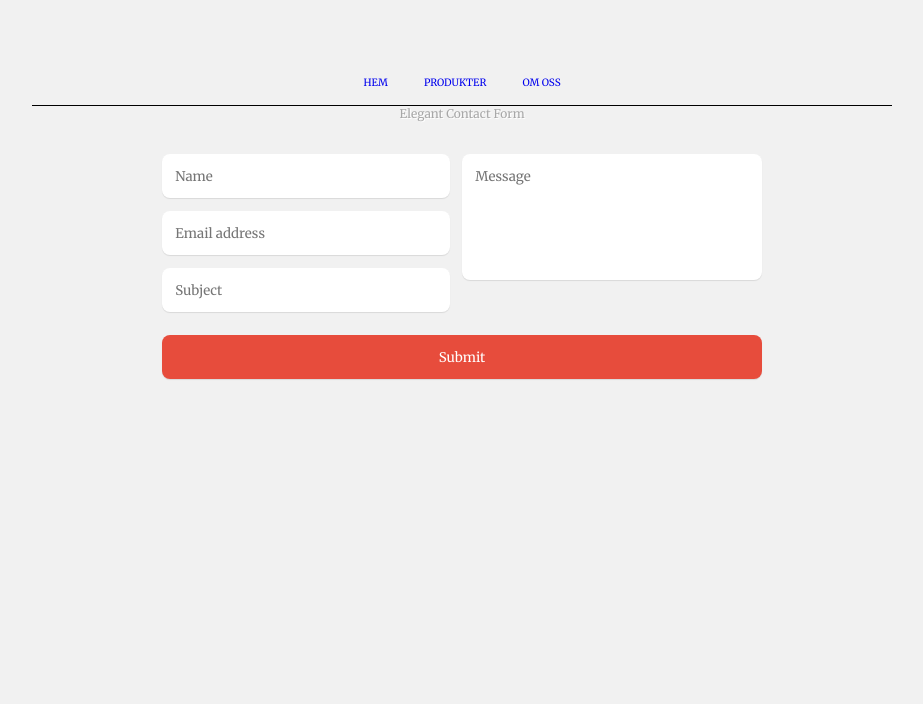
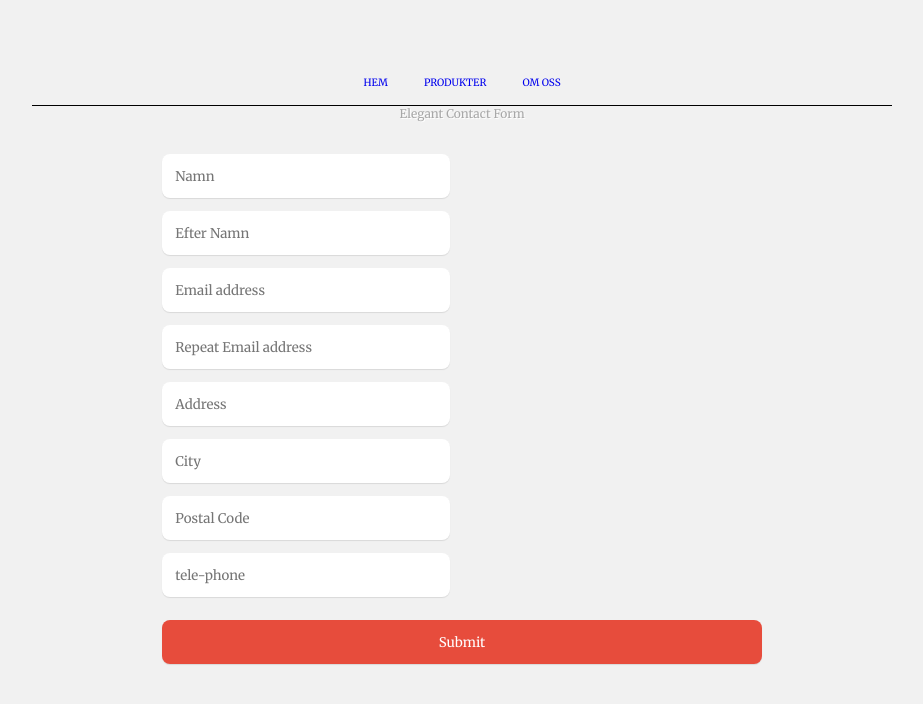
Before and after one commit to Soroush-Sajadi/Ecommerce, a React (Create React App) app in the folder client/app/: page /produkter/checkout in a window 1280 px wide. Shown: the top 704 px of the page, without its empty margins (178-1101 px from the left). Built offline with nearby package versions, Linux system fonts and the light colour scheme.

Commit message:
checkout

```diff
--- a/client/app/src/Components/Checkout.js
+++ b/client/app/src/Components/Checkout.js
@@ -3,21 +3,55 @@ import './Checkout.css'
 
 export default class Omoss extends Component {
 
+    constructor(props) {
+        super(props);
+        this.state = {
+            info: [{
+                name: null,
+                familyName: null,
+                email: null,
+                address: null,
+                city: null,
+                postalCode: null,
+                phone: null
+            }],
+        }
+    }
 
+    checkObjectHasData = (obj) => {
+      for(let key in obj) {
+        if(obj[key] ===  null)
+          return false;
+      }
+      return true;
+
+    }
+
+    getInfo = (e) => {
+      let value = e.target.value
+      let key = e.target.id
+      this.setState({key: this.state.info[0][key] = value})
+    }
+
+    sendDataToDb = () => {
+      this.checkObjectHasData(this.state.info[0]);
+    }
     render() {
       return (
       <>
         <h1>Elegant Contact Form</h1>
         <form className="cf">
           <div className="half left cf">
-            <input type="text" id="input-name" placeholder="Name"/>
-            <input type="email" id="input-email" placeholder="Email address" />
-            <input type="text" id="input-subject" placeholder="Subject" />
+            <input type="text" id="name" onChange={this.getInfo} placeholder="Namn"/>
+            <input type="text" id="familyName" onChange={this.getInfo} placeholder="Efter Namn"/>
+            <input type="email" id="email" onChange={this.getInfo} placeholder="Email address" />
+            <input type="email" id="email2" onChange={this.getInfo} placeholder="Repeat Email address" />
+            <input type="email" id="address" onChange={this.getInfo} placeholder="Address" />
+            <input type="email" id="city" onChange={this.getInfo} placeholder="City" />
+            <input type="email" id="postalCode" onChange={this.getInfo} placeholder="Postal Code" />
+            <input type="text" id="phone" onChange={this.getInfo} placeholder="tele-phone" />
           </div>
-        <div className="half right cf">
-            <textarea name="message" type="text" id="input-message" placeholder="Message"></textarea>
-        </div>
-        <input type="submit" value="Submit" id="input-submit"/>
+          <input type="submit" value="Submit" id="input-submit" onClick={this.sendDataToDb}/>
         </form>
       </>
       )
```
Also changed, not shown: client/app/src/App.js (line endings or trailing spaces). Lines whose indentation alone changed are shown as unchanged.
